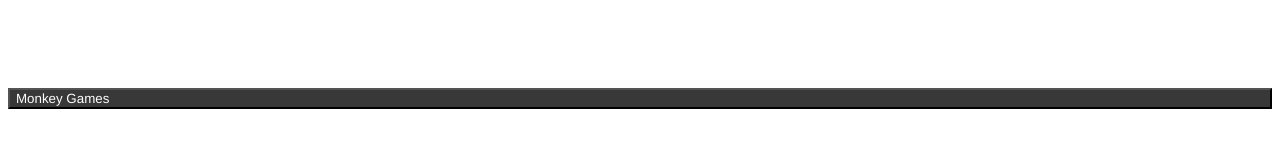
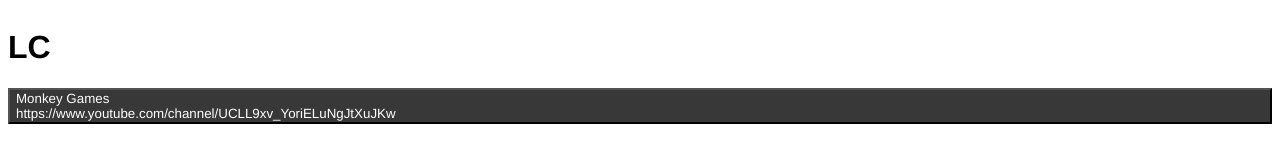
Before and after one commit to Wafiqdad/LC, a plain HTML site: page index.html in a window 1280 px wide. Drawn offline with Linux system fonts and the light colour scheme.

Commit message:
edit index.html edit style.css

```diff
--- a/index.html
+++ b/index.html
@@ -6,7 +6,7 @@
   </head>
   <body>
     <h1>LC</h1>
-    <button> Monkey Games </button>
+    <button> Monkey Games<a>https://www.youtube.com/channel/UCLL9xv_YoriELuNgJtXuJKw</a> </button>
     <script src="script.js"></script>
   </body>
 </html>
--- a/style.css
+++ b/style.css
@@ -7,7 +7,7 @@ body {
   h1 {
     display: flex;
     flex-direction: column;
-    color: rgb(255, 255, 255);
+    color: rgb(0, 0, 0);
     font-family: 'Franklin Gothic Medium', 'Arial Narrow', Arial, sans-serif;
   }
 
```
